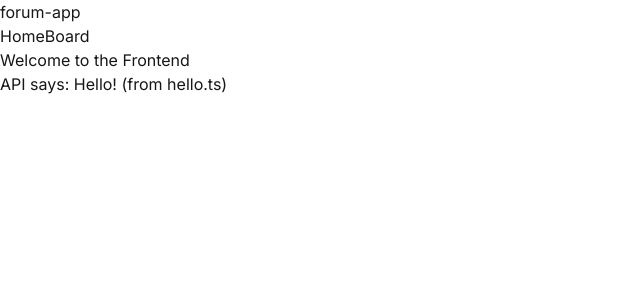
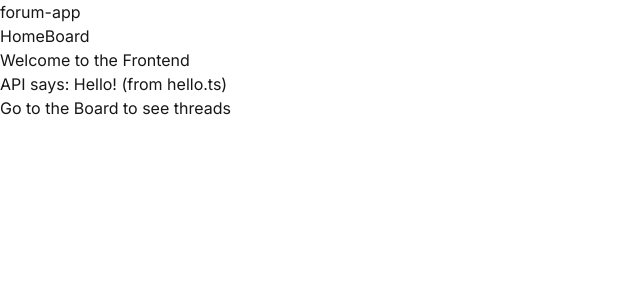
Before and after one commit to ivangoncharuk/forum-app, a Next.js app in the folder frontend/: page / in a window 1280 px wide. Shown: the top 300 px of the page, without its empty margins (0-640 px from the left). Built offline with nearby package versions, Linux system fonts and the light colour scheme.

Commit message:
Made a basic page

```diff
--- a/frontend/src/app/page.tsx
+++ b/frontend/src/app/page.tsx
@@ -1,10 +1,13 @@
-'use client';
+// src/app/page.tsx
+"use client";
+
 import { useEffect, useState } from "react";
 
 export default function Home() {
   const [apiMessage, setApiMessage] = useState("");
 
   useEffect(() => {
+    // Just to show your existing /api/hello
     fetch("/api/hello")
       .then((res) => res.json())
       .then((data) => {
@@ -14,9 +17,18 @@ export default function Home() {
   }, []);
 
   return (
-    <div className="flex flex-col items-center justify-center h-screen">
+    <div className="flex flex-col items-center justify-center mt-10">
       <h1 className="text-2xl font-bold">Welcome to the Frontend</h1>
-      <p className="mt-4">API says: {apiMessage}</p>
+      <p className="mt-4">
+        API says: <span className="font-mono">{apiMessage}</span>
+      </p>
+      <p className="mt-4">
+        Go to the{" "}
+        <a href="/board" className="underline text-blue-600">
+          Board
+        </a>{" "}
+        to see threads
+      </p>
     </div>
   );
 }
```
